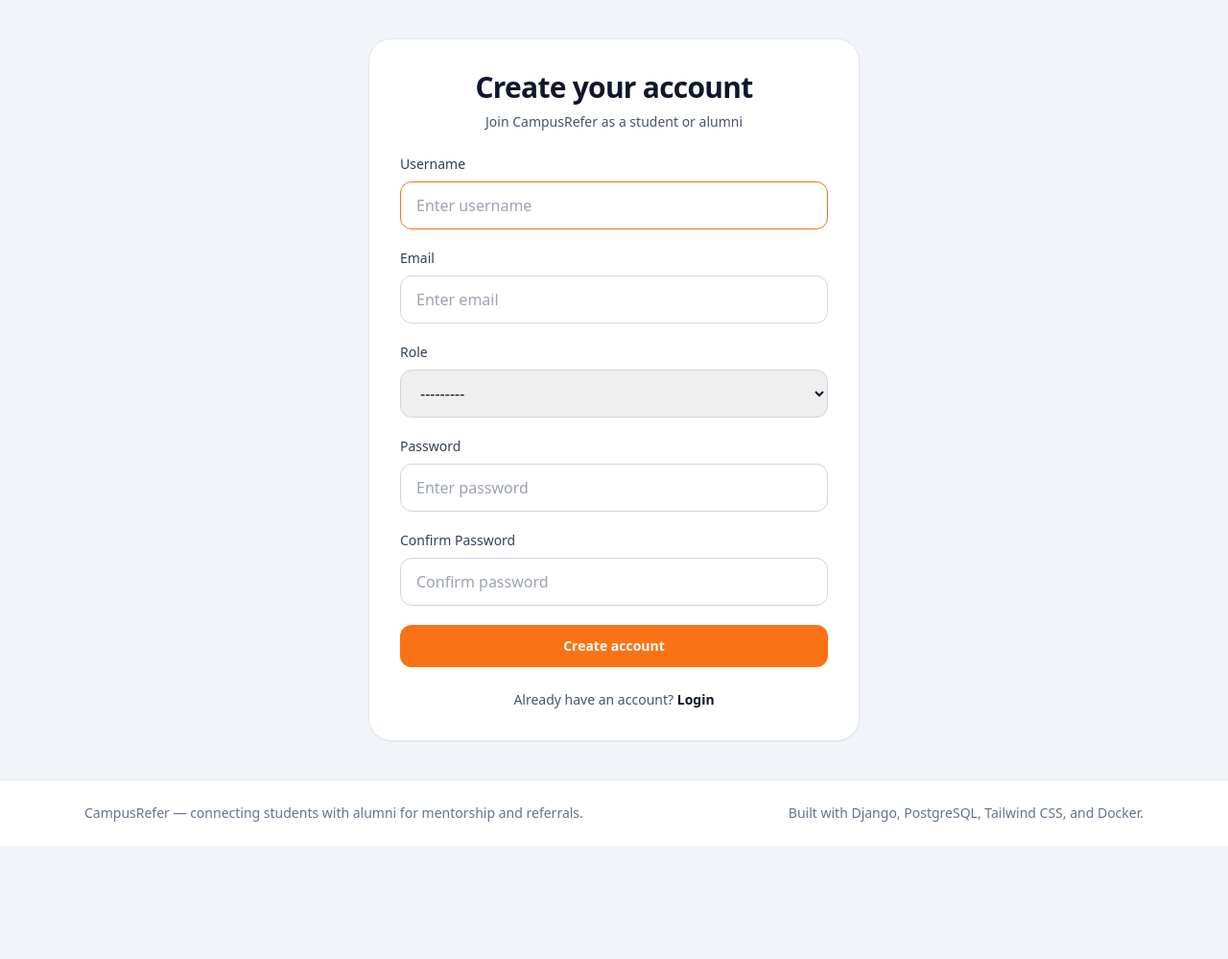
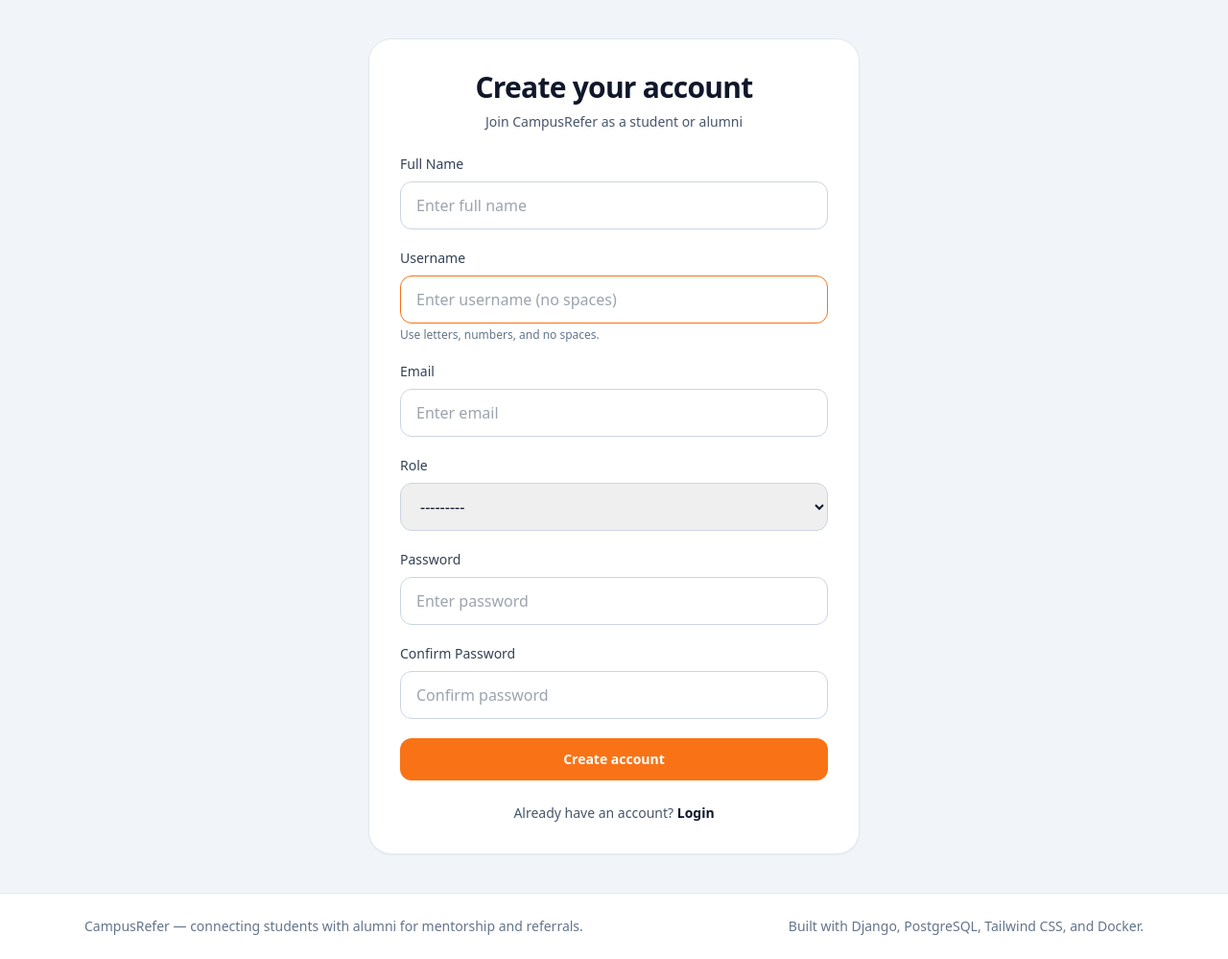
Before and after one commit to itesh-singh/campusrefer, a Django app: page /accounts/register/ in a window 1280 px wide. Shown: the part 77-1076 px from the top of the page at 96% size. Before the commit the page ends 958 px from the top, so only its background shows below. Run offline with Django 5.2, Linux system fonts and the light colour scheme.

Commit message:
fix(accounts): separate full name from username in registration flow

```diff
--- a/accounts/forms.py
+++ b/accounts/forms.py
@@ -5,14 +5,24 @@ from .models import User
 
 
 class UserRegisterForm(UserCreationForm):
+    full_name = forms.CharField(
+        max_length=150,
+        widget=forms.TextInput(
+            attrs={
+                "class": "w-full rounded-xl border border-slate-300 px-4 py-3 outline-none focus:border-orange-500",
+                "placeholder": "Enter full name",
+            }
+        ),
+    )
+
     class Meta:
         model = User
-        fields = ("username", "email", "role", "password1", "password2")
+        fields = ("full_name", "username", "email", "role", "password1", "password2")
         widgets = {
             "username": forms.TextInput(
                 attrs={
                     "class": "w-full rounded-xl border border-slate-300 px-4 py-3 outline-none focus:border-orange-500",
-                    "placeholder": "Enter username",
+                    "placeholder": "Enter username (no spaces)",
                 }
             ),
             "email": forms.EmailInput(
--- a/accounts/views.py
+++ b/accounts/views.py
@@ -14,7 +14,16 @@ def register_view(request):
     if request.method == "POST":
         form = UserRegisterForm(request.POST)
         if form.is_valid():
+            full_name = form.cleaned_data["full_name"]
             user = form.save()
+
+            if user.role == "student":
+                user.student_profile.full_name = full_name
+                user.student_profile.save()
+            elif user.role == "alumni":
+                user.alumni_profile.full_name = full_name
+                user.alumni_profile.save()
+
             login(request, user)
             messages.success(request, "Account created successfully.")
             return redirect("core:home")
--- a/templates/accounts/register.html
+++ b/templates/accounts/register.html
@@ -11,12 +11,24 @@
         </p>
     </div>
 
+    {% if form.errors %}
+        <div class="mb-5 rounded-2xl border border-red-200 bg-red-50 px-4 py-3 text-sm text-red-700">
+            Please fix the errors below.
+        </div>
+    {% endif %}
+
     <form method="post" class="space-y-5">
         {% csrf_token %}
 
         <div>
+            <label class="mb-2 block text-sm font-medium text-slate-700">Full Name</label>
+            {{ form.full_name }}
+        </div>
+
+        <div>
             <label class="mb-2 block text-sm font-medium text-slate-700">Username</label>
             {{ form.username }}
+            <p class="mt-1 text-xs text-slate-500">Use letters, numbers, and no spaces.</p>
         </div>
 
         <div>
```
